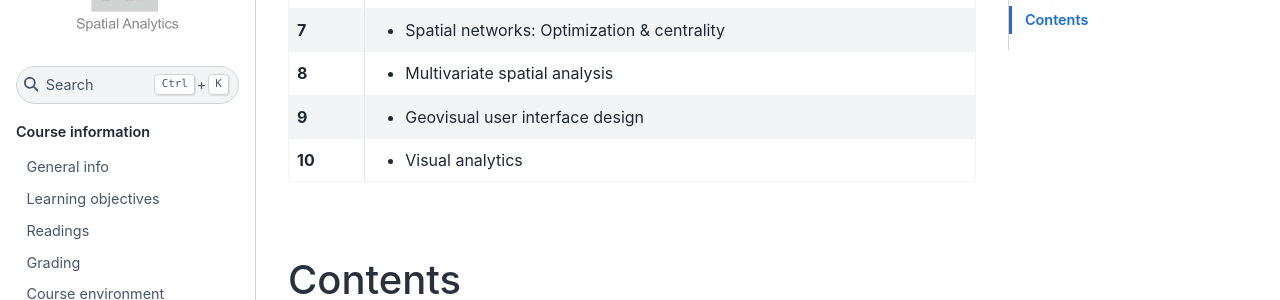
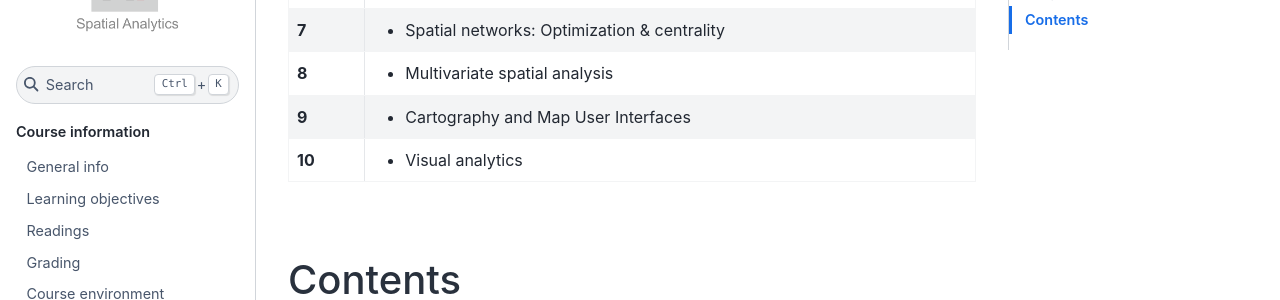
Before and after one commit to AaltoGIS/Spatial-Analytics, a Sphinx documentation site: the page built from source/index.rst, in a window 1280 px wide and 900 px high, scrolled down 2874 px. Shown: the part 153-453 px from the top of the window. Built offline with Sphinx 7.4.7 and the Sphinx Book theme 1.1.4, drawn with Linux system fonts in a browser that asks for light colours; pages that are not in the unit, such as notebooks, are missing from menus.

Commit message:
Update program

```diff
--- a/source/index.rst
+++ b/source/index.rst
@@ -110,7 +110,7 @@ Topics per Lesson are listed below. Please note that this web page is updated ea
     * - 8
       - - Multivariate spatial analysis
     * - 9
-      - - Geovisual user interface design
+      - - Cartography and Map User Interfaces
     * - 10
       - - Visual analytics
 
```
